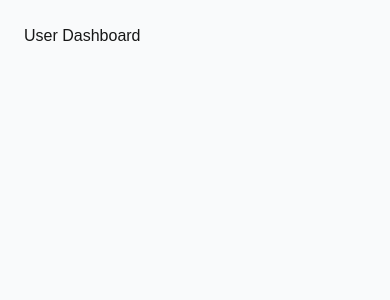
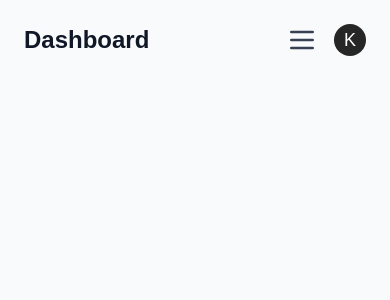
Before and after one commit to KylerLong-dev/dashboard, a Next.js app in the folder portal/: page /user in a window 390 px wide. Shown: the top 300 px of the page. Built offline with nearby package versions, Linux system fonts and the light colour scheme.

Commit message:
Create hamburger and avatar for user. Add state variable for sidebarOpen with onClick function for hamburger button. Clicking this button will change state to true. Need to render conditional overlay when sidebarOpen is true.

```diff
--- a/portal/src/app/user/page.js
+++ b/portal/src/app/user/page.js
@@ -1,3 +1,46 @@
+"use client";
+import { useState } from "react";
+
 export default function UserDashboard() {
-  return <div>User Dashboard</div>;
+
+  const [sidebarOpen, setSidebarOpen] = useState(false);
+
+  //Need to conditionally render a fixed, full-screen overlay and sidebar
+  //when sidebarOpen is true
+
+  return (
+      <div>
+
+        <div className="flex justify-between">
+
+          <h1 className="text-2xl font-bold mb-4">Dashboard</h1>
+          <div className="flex gap-4 items-center mb-4">
+            <button
+              className="block md:hidden rounded hover:bg-gray-200 focus:outline-none cursor-pointer"
+              aria-label="Open sidebar"
+              onClick={() => setSidebarOpen(true)}
+            >
+              <svg
+                className="w-8 h-8 text-gray-700"
+                fill="none"
+                stroke="currentColor"
+                strokeWidth={2}
+                viewBox="0 0 24 24"
+                aria-hidden="true"
+              >
+                <path strokeLinecap="round" strokeLinejoin="round" d="M4 6h16M4 12h16M4 18h16" />
+              </svg>
+            </button>
+
+            <div className="avatar avatar-placeholder">
+              <div className="cursor-pointer bg-neutral-800 text-white text-lg w-8 h-8 flex items-center justify-center rounded-full">
+                <span>K</span>
+              </div>
+            </div>
+
+          </div>
+        </div>
+
+      </div>
+  );
 }
--- a/portal/src/components/DashboardLayout.js
+++ b/portal/src/components/DashboardLayout.js
@@ -4,7 +4,7 @@ export default function DashboardLayout({ children }) {
   return (
     <div className="flex min-h-screen bg-gray-50">
       <Sidebar />
-      <main className="flex-1 p-6 bg-gray-50">{children}</main>
+      <main className="flex-1 p-6 bg-gray-50 text-gray-900">{children}</main>
     </div>
   );
 }
--- a/portal/src/components/Sidebar.js
+++ b/portal/src/components/Sidebar.js
@@ -2,12 +2,15 @@ import Link from "next/link";
 
 export default function Sidebar() {
   return (
-    <aside className="w-56 bg-white border-r border-gray-200 min-h-screen p-6 hidden md:block">
-      <nav className="space-y-4">
-        <Link href="./user/">Home</Link>
-        <Link href="./messages">Messages</Link>
-        <Link href="./projects">Projects</Link>
-        <Link href="./tasks">Tasks</Link>
+    <aside className="w-56 bg-white border-r border-gray-200 min-h-screen p-6 hidden md:block text-gray-900">
+      <div>
+        <h1 className="text-2xl font-bold pl-2 mb-4">Logo</h1>
+      </div>
+      <nav className="space-y-1 flex flex-col">
+        <Link href="./user/" className="hover:bg-gray-100 p-2 rounded-md">Dashboard</Link>
+        <Link href="./messages" className="hover:bg-gray-100 p-2 rounded-md">Messages</Link>
+        <Link href="./projects" className="hover:bg-gray-100 p-2 rounded-md">Projects</Link>
+        <Link href="./tasks" className="hover:bg-gray-100 p-2 rounded-md">Tasks</Link>
       </nav>
     </aside>
   );
```
